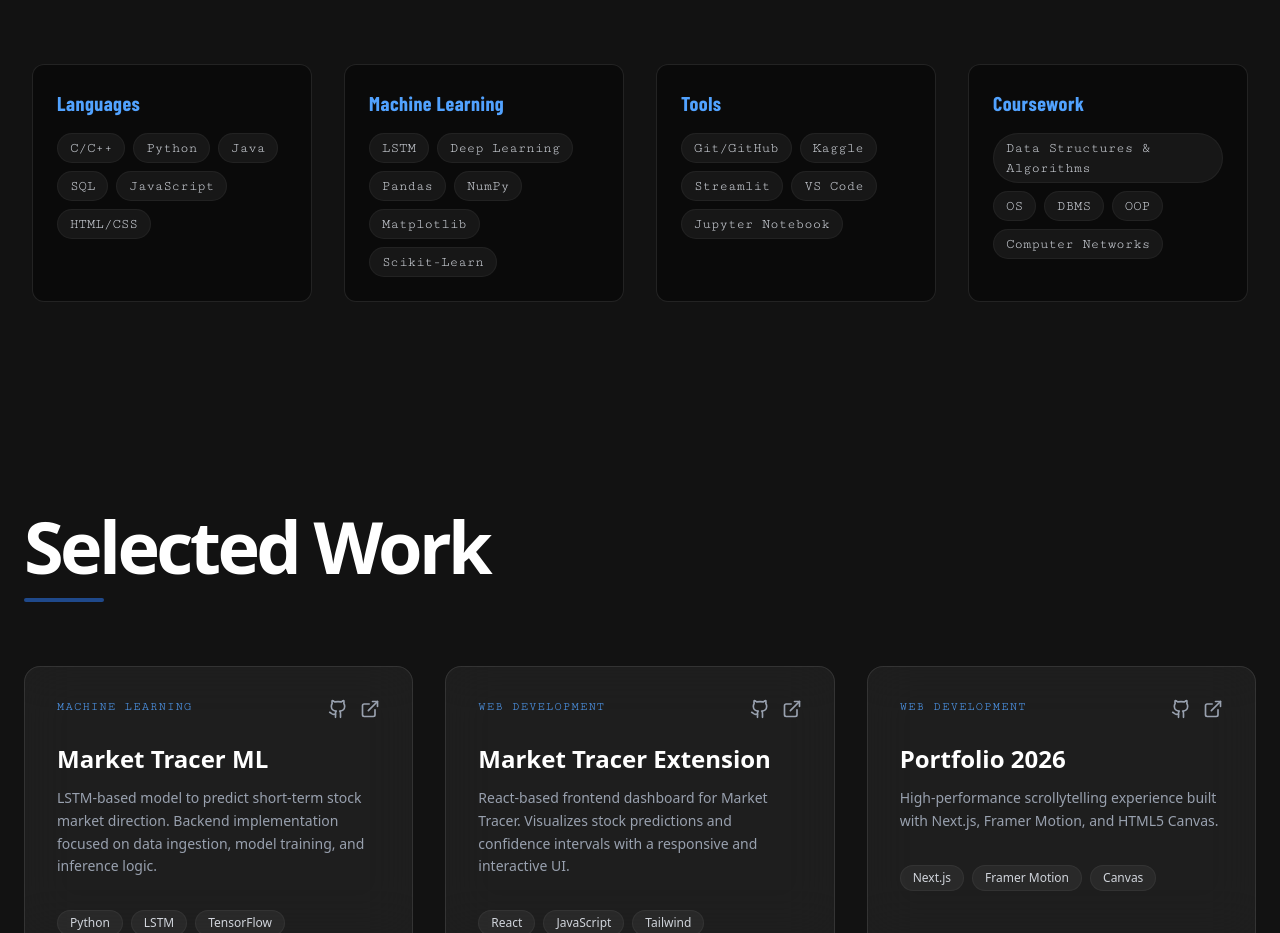
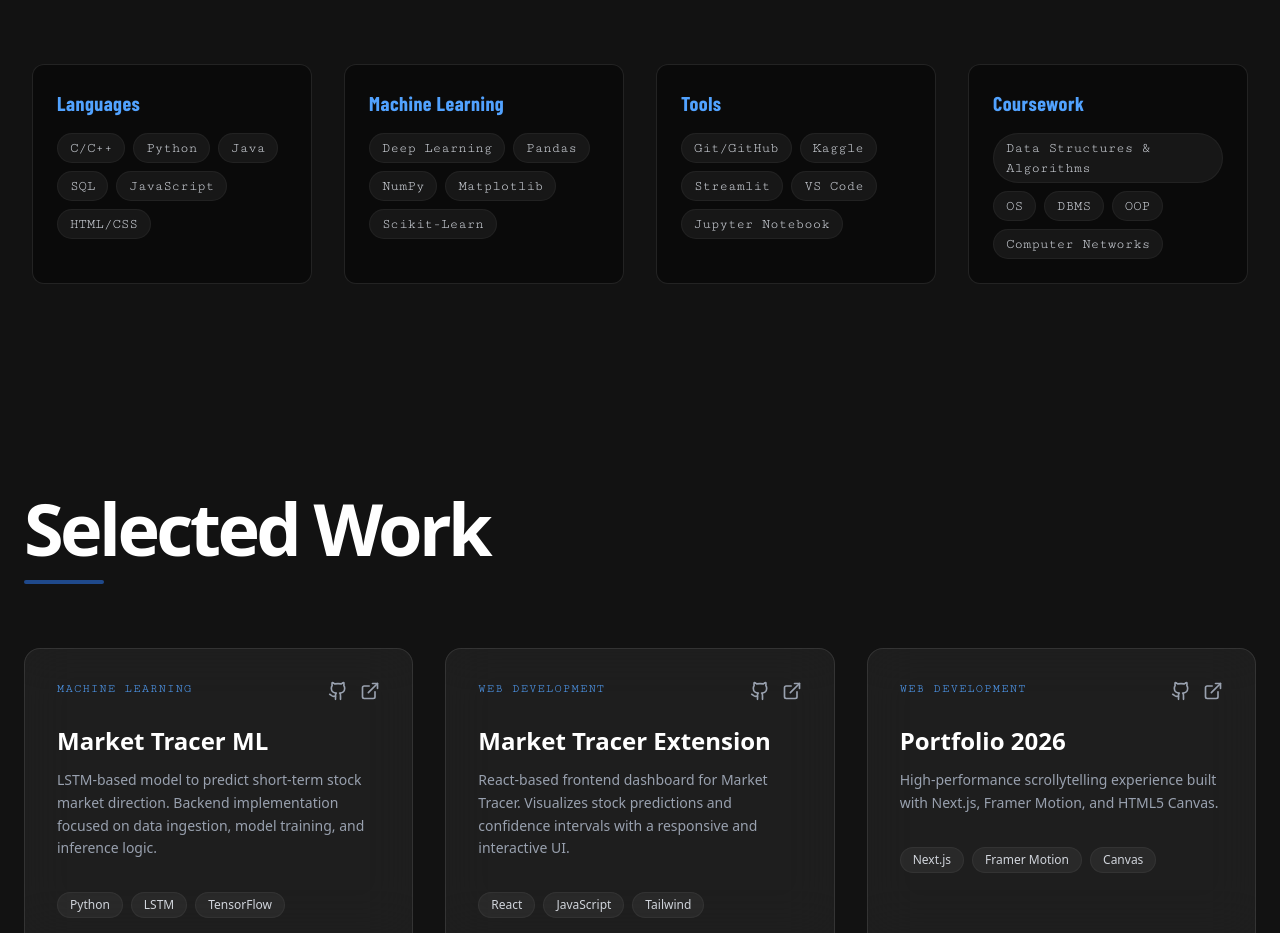
Before and after one commit to Pulkit320/portfolio, a Next.js app: page / in a window 1280 px wide. Shown: the part 4120-5053 px from the top of the page. Built offline with nearby package versions, Linux system fonts and the light colour scheme.

Commit message:
Remove LSTM from skills list

```diff
--- a/components/sections/Skills.tsx
+++ b/components/sections/Skills.tsx
@@ -5,7 +5,7 @@
 
 const skills = {
     languages: ["C/C++", "Python", "Java", "SQL", "JavaScript", "HTML/CSS"],
-    machineLearning: ["LSTM", "Deep Learning", "Pandas", "NumPy", "Matplotlib", "Scikit-Learn"],
+    machineLearning: ["Deep Learning", "Pandas", "NumPy", "Matplotlib", "Scikit-Learn"],
     tools: ["Git/GitHub", "Kaggle", "Streamlit", "VS Code", "Jupyter Notebook"],
     coursework: ["Data Structures & Algorithms", "OS", "DBMS", "OOP", "Computer Networks"]
 };
```
